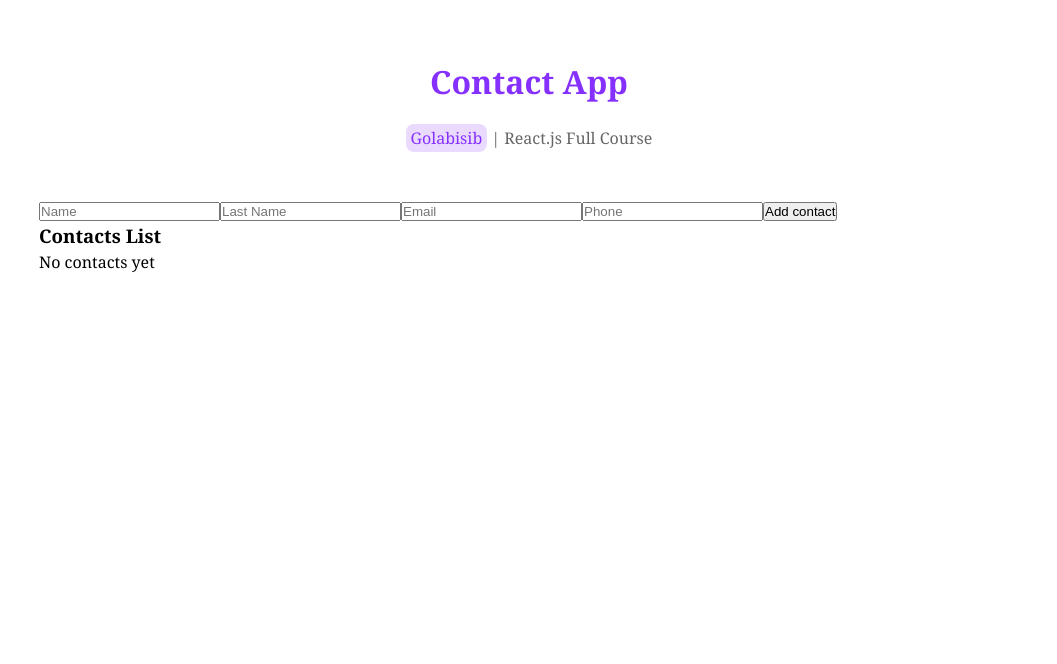
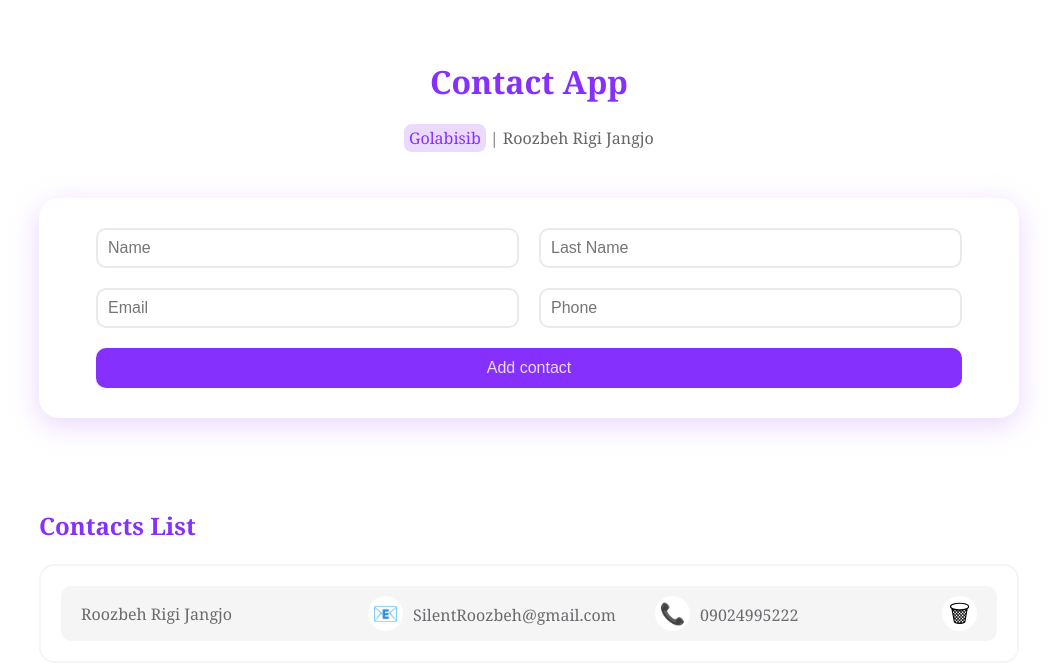
Before and after one commit to golabisib/ContactApp, a React (Vite) app in the folder ContactApp/: page / in a window 1280 px wide. Shown: the top 664 px of the page, without its empty margins (111-1168 px from the left). Built offline with nearby package versions, Linux system fonts and the light colour scheme.

Commit message:
The styles is added in module.css files and the primary parameters is added in contacts state in contact.jsx component

```diff
--- a/ContactApp/src/components/Contact.jsx
+++ b/ContactApp/src/components/Contact.jsx
@@ -4,8 +4,15 @@
 import ContactsList from "./ContactsList";
 import inputs from "../constants/inputs";
 
+import styles from "./contact.module.css"
+
 function Contact() {
-    const [contacts, setContacts] = useState([]);{/*یک آرایه خالی برای لیست کانتکت ها در نظر میگیریم */}
+    const [contacts, setContacts] = useState([{
+        id:"0",
+        name:"Roozbeh",
+        lastName:"Rigi Jangjo",
+        email:"SilentRoozbeh@gmail.com",
+        phone:"09024995222"}]);{/*یک آرایه خالی برای لیست کانتکت ها در نظر میگیریم.ولی من اطلاعات خودمو به عنوان پیشفرض قرار دادم */}
     const [alert, setAlert] = useState("");{/*یک رشته خالی برای هشدار در نظر میگیریم */}
     {/*یک آبجکت خالی برای ورودی ها در نظر میگیریم که مقدار آی دی با استفاده از یونیک آیدی مشخص میشود */}
     const [contact, setContact] = useState({
@@ -50,8 +57,8 @@
     }
 
     return (
-    <>
-    <div>
+    <div className={styles.container}>
+        <div className={styles.form}>
         {/*inputs part : */}
         {
             inputs.map(input => (
@@ -66,13 +73,13 @@
             />))
         }
         <button onClick={addHandler}>Add contact</button>
-    </div>
+        </div>
     {/*Alert part : */}
-        <div>{alert && <p>{alert}</p>}</div>
+        <div className={styles.alert}>{alert && <p>{alert}</p>}</div>
     {/*contacts list part: */}
         <ContactsList contacts={contacts} deleteHandler={deleteHandler} />
-    </>
+    </div>
   )
 }
 
-export default Contact
+  export default Contact
--- a/ContactApp/src/components/ContactItem.jsx
+++ b/ContactApp/src/components/ContactItem.jsx
@@ -1,17 +1,17 @@
+import PropTypes from "prop-types"
 
-import PropTypes from "prop-types"
+import styles from './contactItem.module.css'
+
 function ContactItem({data: {id, name , lastName, email, phone},
     deleteHandler
     }) {
   return (
-    <div>
-        <li key={id}>
+        <li className={styles.item}>
                     <p>{name} {lastName}</p>
                     <p><span>📧</span>{email}</p>
                     <p><span>📞</span>{phone}</p>
                     <button onClick={() => deleteHandler(id)}>🗑</button>
                 </li>
-    </div>
   )
 }
 
--- a/ContactApp/src/components/ContactsList.jsx
+++ b/ContactApp/src/components/ContactsList.jsx
@@ -2,12 +2,14 @@
 
 import ContactItem from "./ContactItem"
 
+import styles from "./contactList.module.css"
+
 function ContactsList({ contacts, deleteHandler}) {
   return (
-    <div>
+    <div className={styles.container}>
         <h3>Contacts List</h3>
         {contacts.length ?(
-            <ul>
+            <ul className={styles.contacts}>
             {contacts.map((contact) => (
                 <ContactItem    key={contact.id}
                                 data={contact}
@@ -15,7 +17,7 @@
             ))}
         </ul>
         )
-        : <p>No contacts yet</p>}
+        : <p className={styles.message}>No contacts yet</p>}
 
     </div>
   )
--- a/ContactApp/src/components/Header.jsx
+++ b/ContactApp/src/components/Header.jsx
@@ -5,7 +5,7 @@
     <div className={styles.container}>
         <h1>Contact App</h1>
         <p>
-            <a href="https://github.com/golabisib">Golabisib</a> | React.js Full Course
+            <a href="https://github.com/golabisib">Golabisib</a> | Roozbeh Rigi Jangjo
         </p>
     </div>
   )
--- /dev/null
+++ b/ContactApp/src/components/contact.module.css
@@ -0,0 +1,90 @@
+.container {
+    display: flex;
+    flex-direction: column;
+    align-items: center;
+}
+
+.form {
+    display: flex;
+    flex-wrap: wrap;
+    align-items: center;
+    justify-content: center;
+    padding: 20px;
+    margin-bottom: 20px;
+    border-radius: 20px;
+    box-shadow: #d2aafc7a 0px 7px 29px 0px;
+    -webkit-border-radius: 20px;
+    -moz-border-radius: 20px;
+    -ms-border-radius: 20px;
+    -o-border-radius: 20px;
+}
+
+.form input {
+    width: 45%;
+    height: 40px;
+    padding: 10px;
+    margin: 10px;
+    border: 2px solid #eaeaea;
+    border-radius:10px ;
+    font-size: 1rem;
+
+    -webkit-border-radius:10px ;
+    -moz-border-radius:10px ;
+    -ms-border-radius:10px ;
+    -o-border-radius:10px ;
+}
+
+.form button {
+    width: calc(90% + 20px);
+    background-color: #8630fe;
+    color: #e9dafe;
+    transition: 0.2s;
+    height: 40px;
+    padding: 10px;
+    margin: 10px 0;
+    cursor: pointer;
+    border: none;
+    border-radius: 10px;
+    font-size: 1rem;
+    -webkit-transition: 0.2s;
+    -moz-transition: 0.2s;
+    -ms-transition: 0.2s;
+    -o-transition: 0.2s;
+    -webkit-border-radius: 10px;
+    -moz-border-radius: 10px;
+    -ms-border-radius: 10px;
+    -o-border-radius: 10px;
+}
+
+.form button:hover {
+    color: #8630fe;
+    background-color: #e9dafe;
+    box-shadow: #6b4b8d79 0px 7px 29px 0px;
+}
+
+
+
+.alert {
+    width: 100%;
+    height: 40px;
+    margin: 5px 0 25px;
+}
+
+.alert p {
+    background-color: #ffebee;
+    color: #f44336;
+    width: 100%;
+    padding: 10px;
+    border-radius: 10px;
+    -webkit-border-radius: 10px;
+    -moz-border-radius: 10px;
+    -ms-border-radius: 10px;
+    -o-border-radius: 10px;
+}
+
+@media (max-width: 500px){
+    .form input , .form button{
+        width: 90%;
+    }
+
+}
--- /dev/null
+++ b/ContactApp/src/components/contactItem.module.css
@@ -0,0 +1,57 @@
+.item {
+    display: flex;
+    justify-content: space-between;
+    align-items: center;
+    background-color: #f5f5f5;
+    color:#6b6b6f;
+    padding: 10px 20px;
+    margin: 15px;
+    border-radius: 10px;
+    -webkit-border-radius: 10px;
+    -moz-border-radius: 10px;
+    -ms-border-radius: 10px;
+    -o-border-radius: 10px;
+}
+.item p{
+    flex-basis: 0;
+    flex-grow: 1;
+}
+
+.item span{
+    display: inline-block;
+    font-size: 1.3rem;
+    text-align: center;
+    margin-right: 10px;
+    background-color: #fff;
+    width: 35px;
+    height: 35px;
+    line-height: 35px;
+    border-radius: 50%;
+    -webkit-border-radius: 50%;
+    -moz-border-radius: 50%;
+    -ms-border-radius: 50%;
+    -o-border-radius: 50%;
+}
+
+.item button {
+    width: 35px;
+    height: 35px;
+    background-color: white;
+    font-size: 1.5rem;
+    border: none;
+    border-radius: 50%;
+    cursor: pointer;
+    transition: 0.1s all ease-in-out ;
+    -webkit-border-radius: 50%;
+    -moz-border-radius: 50%;
+    -ms-border-radius: 50%;
+    -o-border-radius: 50%;
+    -webkit-transition: 0.1s all ease-in-out ;
+    -moz-transition: 0.1s all ease-in-out ;
+    -ms-transition: 0.1s all ease-in-out ;
+    -o-transition: 0.1s all ease-in-out ;
+}
+
+.item button:hover {
+    font-size: 2rem;
+}
--- /dev/null
+++ b/ContactApp/src/components/contactList.module.css
@@ -0,0 +1,37 @@
+.container{
+    width: 100%;
+    margin-bottom: 100px;
+}
+
+.container h3 {
+    color: #8630fe;
+    font-size: 1.5rem;
+}
+
+.contacts{
+    border: 2px solid #f5f5f5;
+    list-style: none;
+    margin-top: 20px;
+    padding: 5px;
+    border-radius: 15px;
+    -webkit-border-radius: 15px;
+    -moz-border-radius: 15px;
+    -ms-border-radius: 15px;
+    -o-border-radius: 15px;
+}
+
+.message{
+    background-color: #f5f5f5;
+    height: 100px;
+    line-height: 100px;
+    text-align: center;
+    margin-top: 20px;
+    border-radius: 20px;
+    color: #6b6b6f;
+    font-size: 1.2rem;
+    font-weight: 500;
+    -webkit-border-radius: 20px;
+    -moz-border-radius: 20px;
+    -ms-border-radius: 20px;
+    -o-border-radius: 20px;
+}
```
